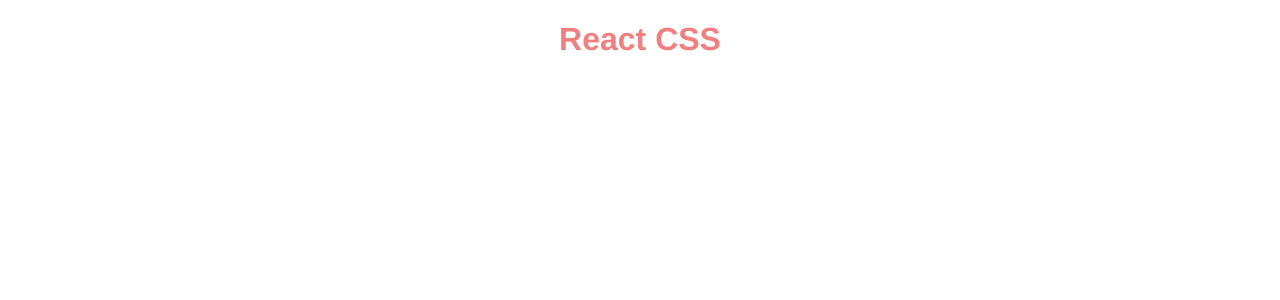
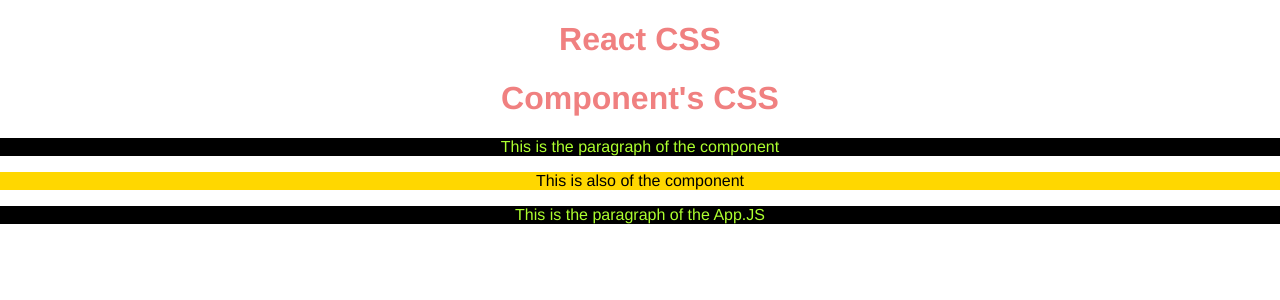
Before and after one commit to GlaudistonNeto/react-plus-css, a React (Create React App) app: page / in a window 1280 px wide. Shown: the top 300 px of the page. Built offline with nearby package versions, Linux system fonts and the light colour scheme.

Commit message:
✨feature: added_component_css

```diff
--- a/src/App.js
+++ b/src/App.js
@@ -1,9 +1,14 @@
 import './App.css';
+import MyComponents from './components/MyComponents';
 
 function App() {
   return (
     <div className="App">
+      {/* CSS global */}
       <h1>React CSS</h1>
+      {/* component's CSS */}
+      <MyComponents />
+      <p>This is the paragraph of the App.JS</p>
     </div>
   );
 }
--- /dev/null
+++ b/src/components/MyComponents.css
@@ -0,0 +1,9 @@
+p {
+  color: greenyellow;
+  background-color: #000;
+}
+
+.my-comp-paragraph {
+  color: #000;
+  background-color: gold;
+}
--- /dev/null
+++ b/src/components/MyComponents.js
@@ -0,0 +1,13 @@
+import './MyComponents.css'
+
+const MyComponents = () => {
+  return (
+    <div>
+      <h1>Component's CSS</h1>
+      <p>This is the paragraph of the component</p>
+      <p className="my-comp-paragraph">This is also of the component</p>
+    </div>
+  );
+};
+
+export default MyComponents;
```
